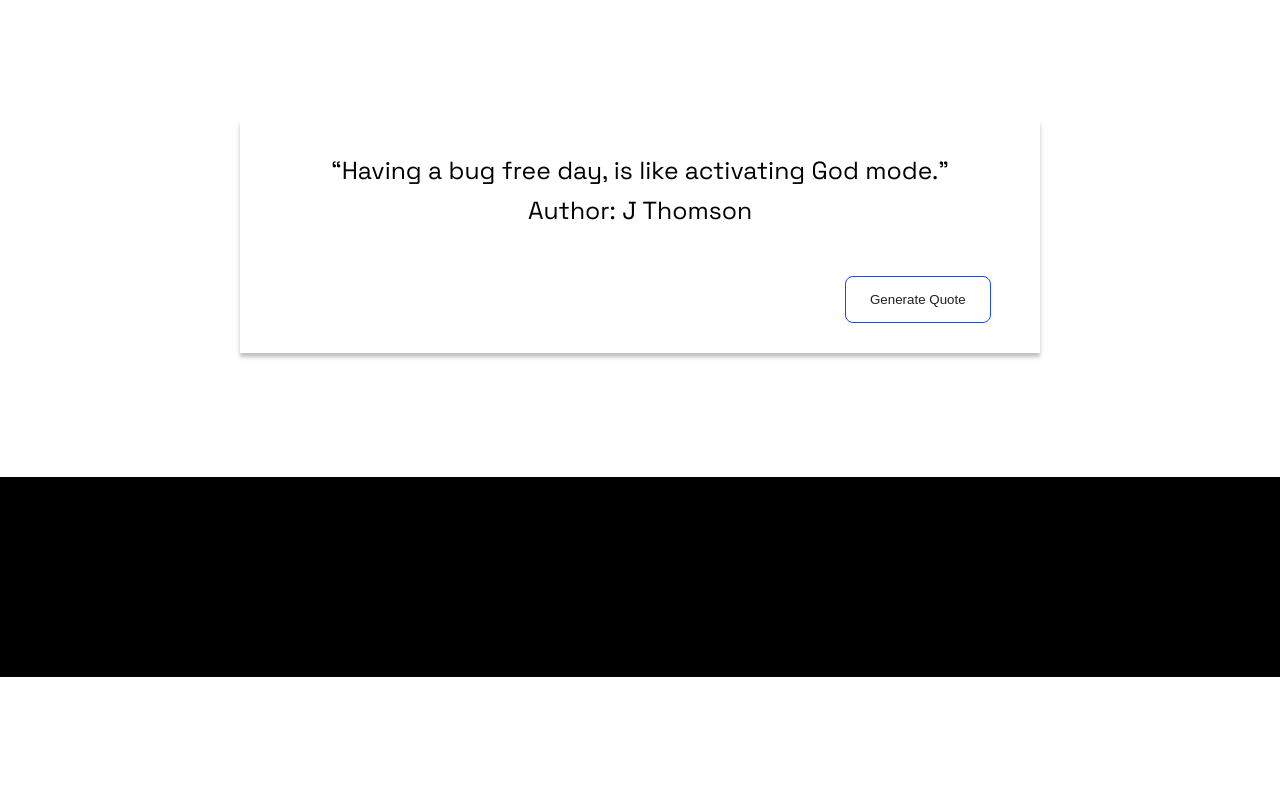
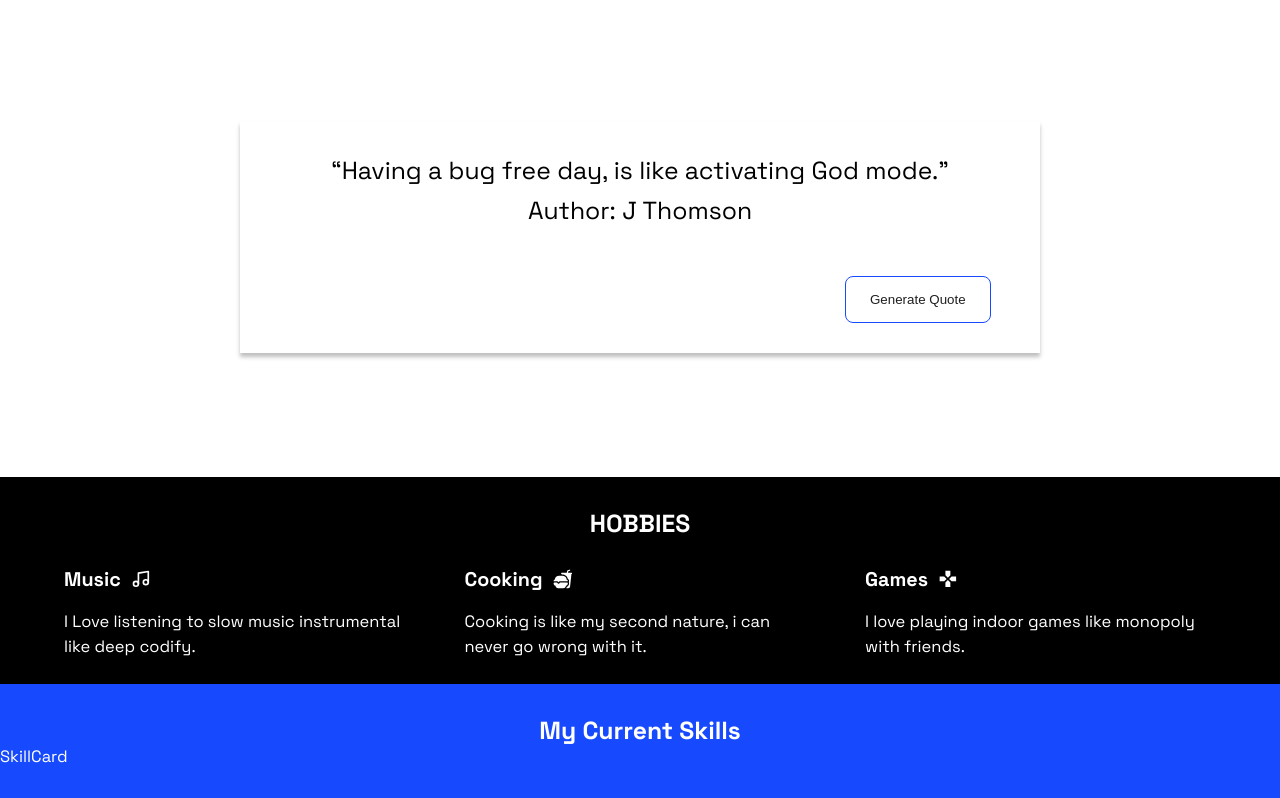
Before and after one commit to codewithmike01/portfolio-v2, a React (Create React App) app: page / in a window 1280 px wide. Shown: the part 485-1283 px from the top of the page. Before the commit the page ends 1162 px from the top, so only its background shows below. Built offline with nearby package versions, Linux system fonts and the light colour scheme.

Commit message:
feat: Add hobbies section

```diff
--- a/src/components/HobbyCard.tsx
+++ b/src/components/HobbyCard.tsx
@@ -1,7 +1,30 @@
-import React from 'react';
+import React, { ReactElement } from 'react';
+import { HobbyContainer } from './styles/HobbyCard.styles';
 
-const HobbyCard = () => {
-  return <div>HobbyCard</div>;
+interface HobbyInteface {
+  id: number;
+  hobby: string;
+  content: string;
+  icon: React.ReactElement;
+}
+
+const HobbyCard: React.FC<HobbyInteface> = ({
+  id,
+  hobby,
+  content,
+  icon,
+}): ReactElement => {
+  return (
+    <HobbyContainer key={id}>
+      <div className="hobby_heading">
+        <div className="hobby_heading_wrap">
+          <h4>{hobby}</h4>
+          <p className="icon_hobby">{icon}</p>
+        </div>
+      </div>
+      <p className="content_hobbies">{content}</p>
+    </HobbyContainer>
+  );
 };
 
 export default HobbyCard;
--- a/src/components/styles/BgButton.styles.tsx
+++ b/src/components/styles/BgButton.styles.tsx
@@ -16,4 +16,5 @@ export const BgButtonContainer = styled.button<BgStyleInterface>`
   padding: 15px 24px;
   border-radius: 8px;
   border: 1px solid var(--primary-bg);
+  cursor: pointer;
 `;
--- a/src/components/styles/Boarder.styles.tsx
+++ b/src/components/styles/Boarder.styles.tsx
@@ -4,6 +4,7 @@ interface BorderStyleInterface {
 }
 
 export const BorderContainer = styled.button<BorderStyleInterface>`
+  cursor: pointer;
   max-width: ${({ width }) => (width ? `${width}` : '20rem')};
   align-self: flex-end;
   margin-right: 3rem;
--- /dev/null
+++ b/src/components/styles/HobbyCard.styles.tsx
@@ -0,0 +1,24 @@
+import styled from 'styled-components';
+
+export const HobbyContainer = styled.section`
+  display: flex;
+  flex-direction: column;
+  gap: 15px;
+
+  .hobby_heading {
+    .hobby_heading_wrap {
+      display: flex;
+      align-items: flex-end;
+      gap: 10px;
+
+      h4,
+      .icon_hobby {
+        font-size: 1.2rem;
+      }
+    }
+  }
+
+  .content_hobbies {
+    line-height: 1.5rem;
+  }
+`;
--- a/src/pages/HomePage.tsx
+++ b/src/pages/HomePage.tsx
@@ -4,6 +4,36 @@ import HobbyCard from '../components/HobbyCard';
 import NavBar from '../components/NavBar';
 import QuoteCard from '../components/QuoteCard';
 import { HomePageContainer } from './styles/HomePage.styles';
+import { FiMusic } from 'react-icons/fi';
+import { MdGamepad } from 'react-icons/md';
+import { IoFastFood } from 'react-icons/io5';
+import SkillCard from '../components/SkillCard';
+
+const hobbies: {
+  id: number;
+  hobby: string;
+  content: string;
+  icon: React.ReactElement;
+}[] = [
+  {
+    id: 1,
+    hobby: 'Music',
+    content: 'I Love listening to slow music instrumental like deep codify.',
+    icon: <FiMusic />,
+  },
+  {
+    id: 2,
+    hobby: 'Cooking',
+    content: 'Cooking is like my second nature, i can never go wrong with it.',
+    icon: <IoFastFood />,
+  },
+  {
+    id: 3,
+    hobby: 'Games',
+    content: 'I love playing indoor games like monopoly with friends.',
+    icon: <MdGamepad />,
+  },
+];
 
 const HomePage = () => {
   return (
@@ -15,7 +45,17 @@ const HomePage = () => {
         author="J Thomson"
       />
       <section className="hobbie_section">
-        <HobbyCard />
+        <h2>HOBBIES</h2>
+        <div className="grid_hobbies">
+          {hobbies.map(({ id, icon, hobby, content }) => (
+            <HobbyCard id={id} icon={icon} hobby={hobby} content={content} />
+          ))}
+        </div>
+      </section>
+
+      <section className="skills_section">
+        <h2>My Current Skills</h2>
+        <SkillCard />
       </section>
     </HomePageContainer>
   );
--- a/src/pages/styles/HomePage.styles.tsx
+++ b/src/pages/styles/HomePage.styles.tsx
@@ -4,10 +4,35 @@ export const HomePageContainer = styled.section`
   display: flex;
   flex-direction: column;
   gap: 7.5rem;
+  /* General  */
+  h2 {
+    text-align: center;
+  }
 
+  /* Others {Section} */
   .hobbie_section {
     background-color: #000;
-    height: 200px;
+    color: #fff;
+    padding: 31px 0;
     width: 100%;
+    display: flex;
+    flex-direction: column;
+    gap: 25px;
+
+    .grid_hobbies {
+      display: grid;
+      grid-template-columns: repeat(auto-fill, minmax(320px, 1fr));
+      gap: 3rem;
+      width: 90%;
+      margin: 0 auto;
+    }
+  }
+
+  .skills_section {
+    margin-top: -130px;
+    background-color: var(--primary-bg);
+    width: 100%;
+    padding: 31px 0;
+    color: #fff;
   }
 `;
```
